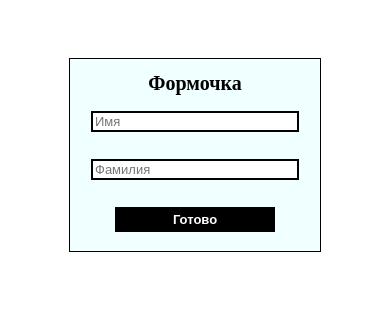
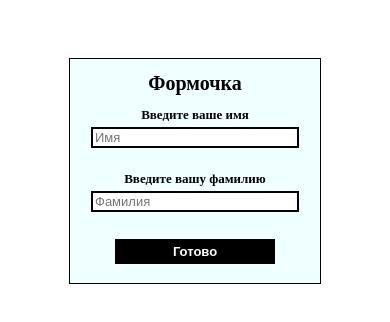
Before and after one commit to Rasoan/testingApp, a React (Create React App) app: page / in a window 390 px wide. Shown: the top 322 px of the page. Built offline with nearby package versions, Linux system fonts and the light colour scheme.

Commit message:
added headers to the inputs to the form

```diff
--- a/src/components/Form/Form.jsx
+++ b/src/components/Form/Form.jsx
@@ -30,6 +30,7 @@ const Form = (props) => {
           <div className={style.wrapperElementForm}>
             <h2 className={style.headerForm}>Формочка</h2>
           </div>
+          <p className={style.headerInput}>Введите ваше имя</p>
           <div className={style.wrapperElementForm}>
             <input placeholder="Имя"
                    type="text"
@@ -37,6 +38,7 @@ const Form = (props) => {
                    {...register("name")} />
                    {errors.name && <p className={style.promptForm}>{errors.name.message}</p>}
           </div>
+          <p className={style.headerInput}>Введите вашу фамилию</p>
           <div className={style.wrapperElementForm}>
             <input placeholder="Фамилия"
                    className={style.input + " " + (errors.surname && style.inCorrect ||touchedFields.surname && style.correct || "")}
--- a/src/components/Form/Form.module.scss
+++ b/src/components/Form/Form.module.scss
@@ -51,6 +51,14 @@
   display: block;
   font-size: 50px;
   border: 4px solid black;
+}
+
+.headerInput {
+  margin: 0;
+  padding: 0;
+  font-size: 50px;
+  font-weight: bold;
+  text-align: center;
 }
 
 .button {
@@ -108,6 +116,7 @@
     margin: 10px auto;
   }
 
+
   .input {
     border: 4px solid black;
   }
@@ -134,7 +143,7 @@
     font-size: 50px;
   }
 
-  .input, .button, .promptForm {
+  .input, .headerInput, .button, .promptForm {
     font-size: 30px;
   }
 }
@@ -157,7 +166,7 @@
     font-size: 30px;
   }
 
-  .input, .button, .promptForm {
+  .input, .headerInput, .button, .promptForm {
     font-size: 25px;
   }
 }
@@ -177,7 +186,7 @@
     margin: 2px auto;
   }
 
-  .input, .button, .promptForm {
+  .input, .headerInput, .button, .promptForm {
     font-size: 15px;
   }
 
@@ -205,7 +214,7 @@
     width: 250px;
   }
 
-  .input, .button, .promptForm {
+  .input, .headerInput, .button, .promptForm {
     font-size: 13px;
   }
 
```
